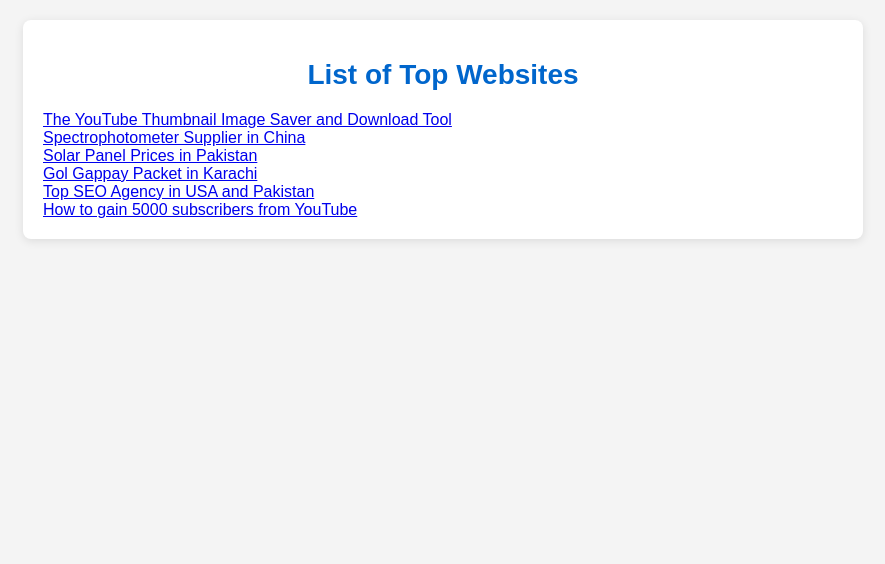
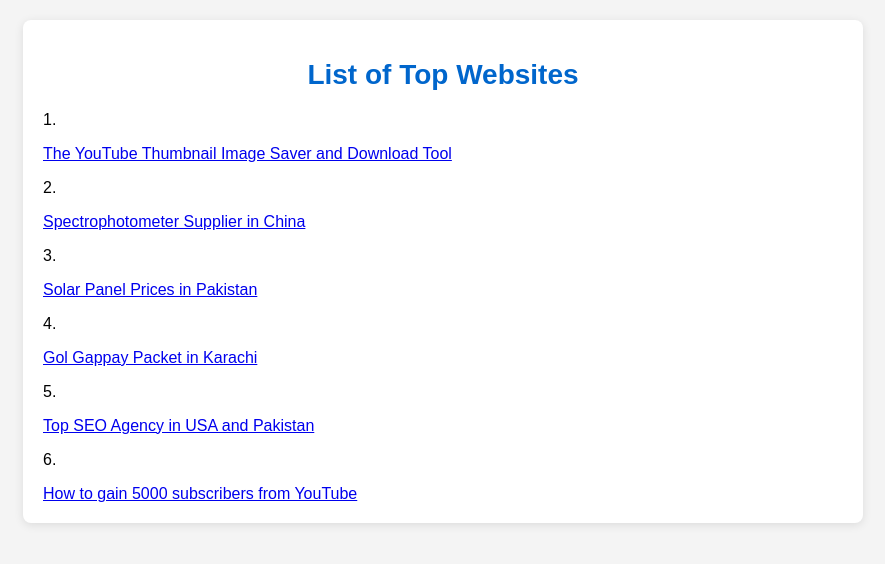
Before and after one commit to sj11223/directory.github.io, a plain HTML site: page index.html in a window 1280 px wide. Shown: the whole page, without its empty margins (197-1082 px from the left). Drawn offline with Linux system fonts and the light colour scheme.

Commit message:
Update index.html
Signed-off-by: Muhammad Jaffar Khalid <jaffar.khalid110@gmail.com>

```diff
--- a/index.html
+++ b/index.html
@@ -94,12 +94,12 @@
 <body>
     <div class="container">
         <h1>List of Top Websites</h1>
-		<a href="https://youtubethumbnaildownloaderonline.com">The YouTube Thumbnail Image Saver and Download Tool</a></br>
-		<a href="https://www.doryang.com/index.php/index/index/g/e.html">Spectrophotometer Supplier in China</a></br>
-		<a href="https://universalsolar.com.pk">Solar Panel Prices in Pakistan</a></br>
-		<a href="https://armskings.com">Gol Gappay Packet in Karachi</a></br>
-		<a href="https://seo-services-for-website.blogspot.com">Top SEO Agency in USA and Pakistan</a></br>
-		<a href="https://bulk.ly/how-to-get-your-first-5000-subscribers-on-youtube">How to gain 5000 subscribers from YouTube</a>
+		<p>1. </p><a href="https://youtubethumbnaildownloaderonline.com">The YouTube Thumbnail Image Saver and Download Tool</a></br>
+		<p>2. </p><a href="https://www.doryang.com/index.php/index/index/g/e.html">Spectrophotometer Supplier in China</a></br>
+		<p>3. </p><a href="https://universalsolar.com.pk">Solar Panel Prices in Pakistan</a></br>
+		<p>4. </p><a href="https://armskings.com">Gol Gappay Packet in Karachi</a></br>
+		<p>5. </p><a href="https://seo-services-for-website.blogspot.com">Top SEO Agency in USA and Pakistan</a></br>
+		<p>6. </p><a href="https://bulk.ly/how-to-get-your-first-5000-subscribers-on-youtube">How to gain 5000 subscribers from YouTube</a>
     </div>
 
 </body>
```
